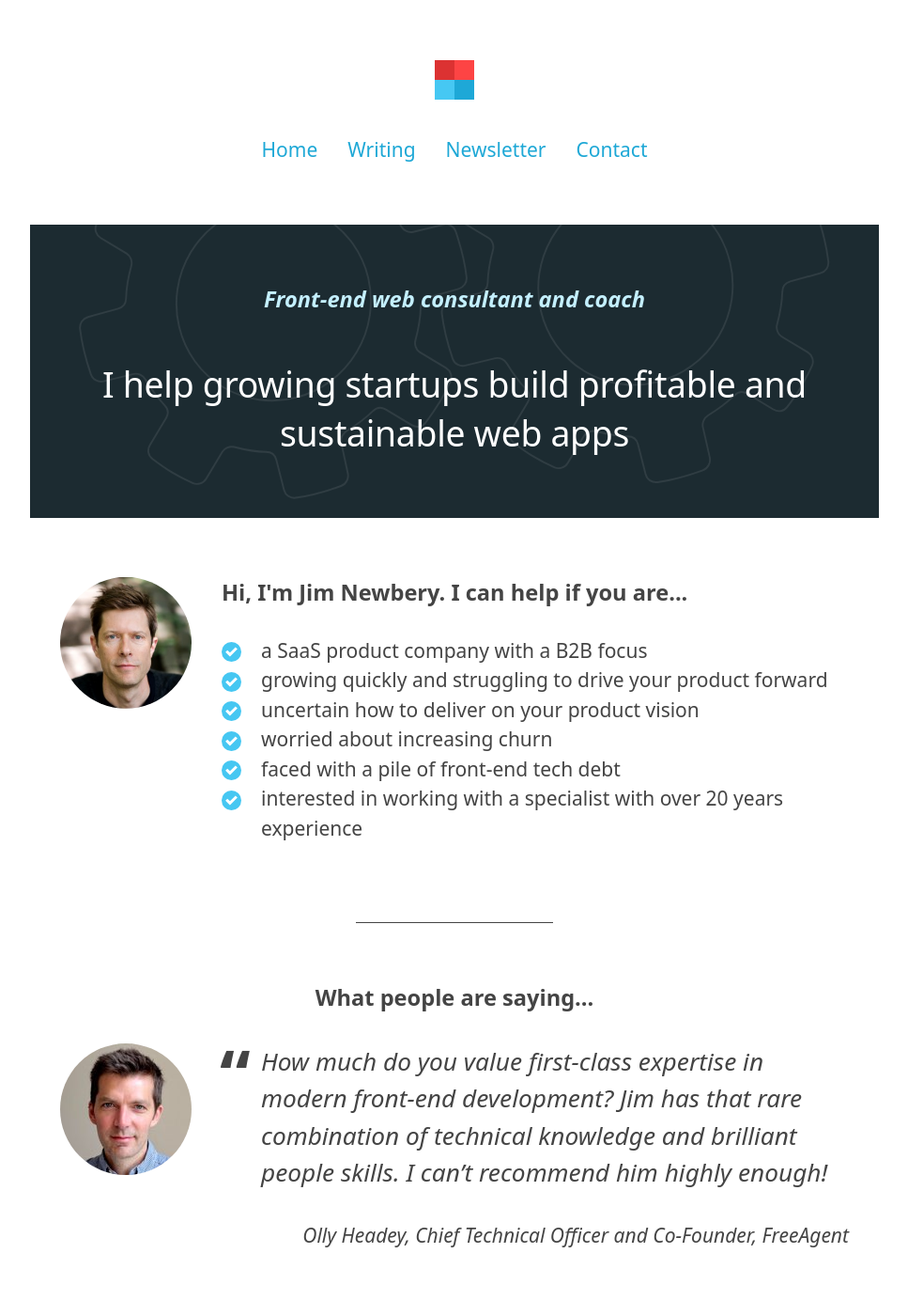
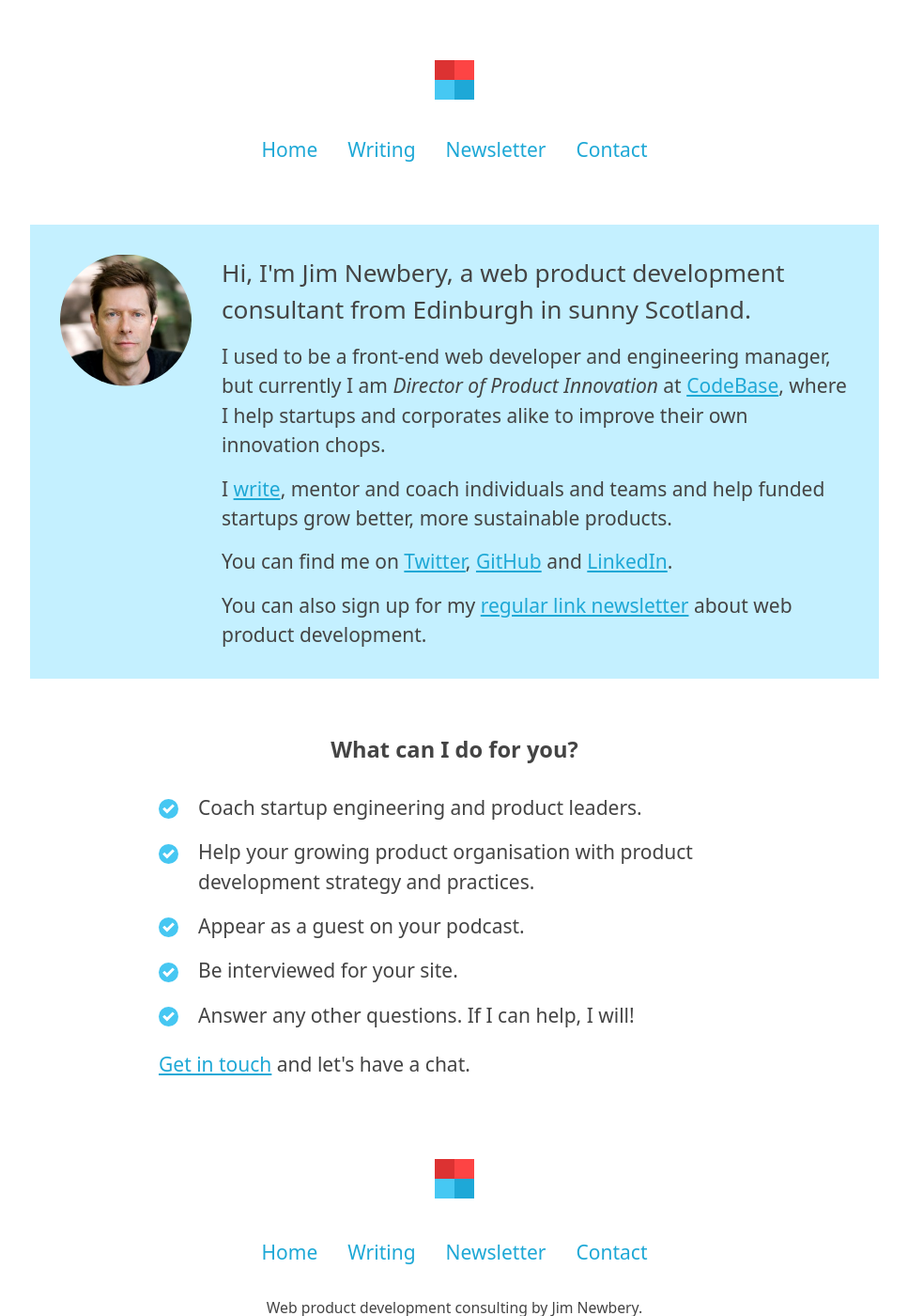
Before and after one commit to froots/froots.github.io, a Jekyll site: the page built from index.html, in a window 1280 px wide and 1400 px high. Shown: the whole window at 94% size, without its empty margins (156-1123 px from the left). Built offline with Jekyll 4.4.1, drawn with Linux system fonts in a browser that asks for light colours; some of the changed text lies outside the part shown.

Commit message:
Home page and contact refresh

```diff
--- a/_config.yml
+++ b/_config.yml
@@ -1,10 +1,10 @@
 # Site settings
 title: Tinned Fruit
-subtitle: Front-end leadership coaching and consulting by Jim Newbery.
+subtitle: Web product development consulting by Jim Newbery.
 author: Jim Newbery
 email: james@tinnedfruit.com
 description: >
-  Front-end leadership coaching and consulting by Jim Newbery.
+  Web product development consulting by Jim Newbery.
 baseurl: "" # the subpath of your site, e.g. /blog/
 url: "https://tinnedfruit.com" # the base hostname & protocol for your site
 twitter_username: froots101
--- a/contact/index.html
+++ b/contact/index.html
@@ -14,38 +14,7 @@ redirect_from:
 
 <h1>Get in touch</h1>
 
-<hr>
-
-<div class="panel media outside">
-  <div class="media__image">
-    <img class="avatar avatar--small" src="/images/main/avatar2018.jpg" alt="Jim Newbery">
-  </div>
-
-  <div class="media__content">
-    <p class="mt0 intro">Hi, I'm Jim Newbery, a front-end engineering leadership coach and consultant from Edinburgh in sunny Scotland.</p>
-    <p>I was previously Director of Engineering at FanDuel and have over 20 years experience developing web applications and websites for startups, big consumer brands and government organisations.</p>
-    <p>These days I <a href="/writing/">write</a>, coach individuals and teams and help funded startups grow better, more sustainable products.</p>
-    <p>You can find me on <a href="https://twitter.com/froots101">Twitter</a>, <a href="https://github.com/froots">GitHub</a> and <a href="https://www.linkedin.com/in/jamesnewbery">LinkedIn</a>.</p>
-  </div>
-</div>
-
-<div class="measure--narrow">
-  <h2>What can I do for you?</h2>
-
-  <ul class="list list--spaced list--ticks">
-    <li>Coach startup engineering and product leaders.</li>
-    <li>Help your growing product organisation with product development strategy and practices.</li>
-    <li>Appear as a guest on your podcast.</li>
-    <li>Be interviewed for your site.</li>
-    <li>Answer any other questions. If I can help, I will!</li>
-  </ul>
-
-  <p>You can also sign up for my <a href="/newsletter">regular link newsletter about web product development</a>.</p>
-
-  <hr class="mtb2">
-
-  <h2>Send me a message</h2>
-
+<div class="narrow">
   <p>Send an email directly to <a href="mailto:james@tinnedfruit.com">james@tinnedfruit.com</a> or complete the form below.</p>
 
   {% include contact-form.html %}
--- a/index.html
+++ b/index.html
@@ -1,9 +1,9 @@
 ---
 layout: page
 title: Jim Newbery
-subtitle: Front-end web coach and consultant
+subtitle: Web product development consultant
 description: >-
-  I help B2B SaaS product teams build profitable and sustainable web applications
+  I help growing startups create profitable and sustainable web products
 classes: consulting
 twitter_card:
   type: summary
@@ -16,85 +16,30 @@ redirect_from:
   - /services/
 ---
 
-<div class="hero bg--cog outside">
-  <h2 class="hero__subtitle">Front-end web consultant and coach</h2>
-  <h1 class="hero__title">I help growing startups build profitable and sustainable web apps</h1>
-</div>
-
-<div class="media mtb2">
+<div class="panel media outside">
   <div class="media__image">
     <img class="avatar avatar--small" src="/images/main/avatar2018.jpg" alt="Jim Newbery">
   </div>
+
   <div class="media__content">
-    <h2 class="mt0 align-left">Hi, I'm Jim Newbery. I can help if you are...</h2>
-    <ul class="list list--ticks">
-      <li>a SaaS product company with a B2B focus</li>
-      <li>growing quickly and struggling to drive your product forward</li>
-      <li>uncertain how to deliver on your product vision</li>
-      <li>worried about increasing churn</li>
-      <li>faced with a pile of front-end tech debt</li>
-      <li>interested in working with a specialist with over 20 years experience</li>
-    </ul>
+    <p class="mt0 intro">Hi, I'm Jim Newbery, a web product development consultant from Edinburgh in sunny Scotland.</p>
+    <p>I used to be a front-end web developer and engineering manager, but currently I am <em>Director of Product Innovation</em> at <a href="https://www.thisiscodebase.com/">CodeBase</a>, where I help startups and corporates alike to improve their own innovation chops.</p>
+    <p>I <a href="/writing/">write</a>, mentor and coach individuals and teams and help funded startups grow better, more sustainable products.</p>
+    <p>You can find me on <a href="https://twitter.com/froots101">Twitter</a>, <a href="https://github.com/froots">GitHub</a> and <a href="https://www.linkedin.com/in/jamesnewbery">LinkedIn</a>.</p>
+    <p>You can also sign up for my <a href="/newsletter/">regular link newsletter</a> about web product development.</p>
   </div>
 </div>
 
-<hr class="mtb2">
+<div class="measure--narrow">
+  <h2>What can I do for you?</h2>
 
-<h2>What people are saying...</h2>
+  <ul class="list list--spaced list--ticks">
+    <li>Coach startup engineering and product leaders.</li>
+    <li>Help your growing product organisation with product development strategy and practices.</li>
+    <li>Appear as a guest on your podcast.</li>
+    <li>Be interviewed for your site.</li>
+    <li>Answer any other questions. If I can help, I will!</li>
+  </ul>
 
-{% assign testimonials = site.testimonials | sort: 'order' %}
-{% for testimonial in testimonials limit:1 %}
-  {% include testimonial.html
-    name=testimonial.name
-    job_title=testimonial.job_title
-    company=testimonial.company
-    image=testimonial.image
-    content=testimonial.content
-  %}
-{% endfor %}
-
-<hr class="mtb2">
-
-<div class="panel media outside">
-  <div class="media__image">
-    <img src="/images/consulting/freeagent-colour.svg" alt="FreeAgent logo" class="media__logo">
-  </div>
-  <div class="media__content">
-    <h2 class="mt0 align-left">FreeAgent needed a shared vision for web app development</h2>
-    <p>After becoming a public company in 2016, FreeAgent had ambitious growth and expansion plans for their accounting SaaS product. To grow the team efficiently, they needed a shared approach for developing web applications across multiple product teams.</p>
-    <p>I worked with the management team, software engineers, product managers and designers to develop a comprehensive front-end development approach, which is now being rolled out across the organisation.</p>
-  </div>
+  <p><a href="/contact/">Get in touch</a> and let's have a chat.</p>
 </div>
-
-{% assign clients = site.clients | sort: 'order' %}
-
-<div class="mb2">
-  <ul class="clients-list outside">
-    {% for client in clients %}
-      <li class="clients-list__item"><a href="{{ client.website }}" title="{{ client.name }}" class="clients-list__link"><img src="{{ client.logos.small }}" alt="{{ client.name }} logo" class="clients-list__logo"></a></li>
-    {% endfor %}
-  </ul>
-</div>
-
-
-<hr class="mtb2">
-
-<h2>Would you like my help?</h2>
-
-<p>Let's do it! I offer my most popular coaching and strategic consultancy services as guaranteed, low-risk, fixed price packages so you know exactly what you'll be getting.</p>
-
-<p><em><a href="/contact/">Get in touch</a></p>
-
-<hr class="mtb2">
-
-<div class="measure--narrow">
-  <h2>Why Jim?</h2>
-
-  <ul class="list list--bullets list--spaced">
-    <li>I have over <strong>20 years of web development</strong> experience for SaaS startups, consumer giants and government departments.</li>
-    <li>As the <strong>Director of Front-End Engineering</strong> at FanDuel, I helped grow the company to a valuation of over <strong>USD$1 billion</strong>.</li>
-    <li>I shaped cross-platform and technical web strategy to transform FanDuel from MVP into a <strong>slick multi-channel entertainment experience</strong>.</li>
-    <li>I have hired, grown, led and coached many web product teams over the years.</li>
-    <li>I'm familiar with the challenges experienced by growing SaaS companies. I can help your company as you tread this path.</li>
-  </ul>
-</div>
```
